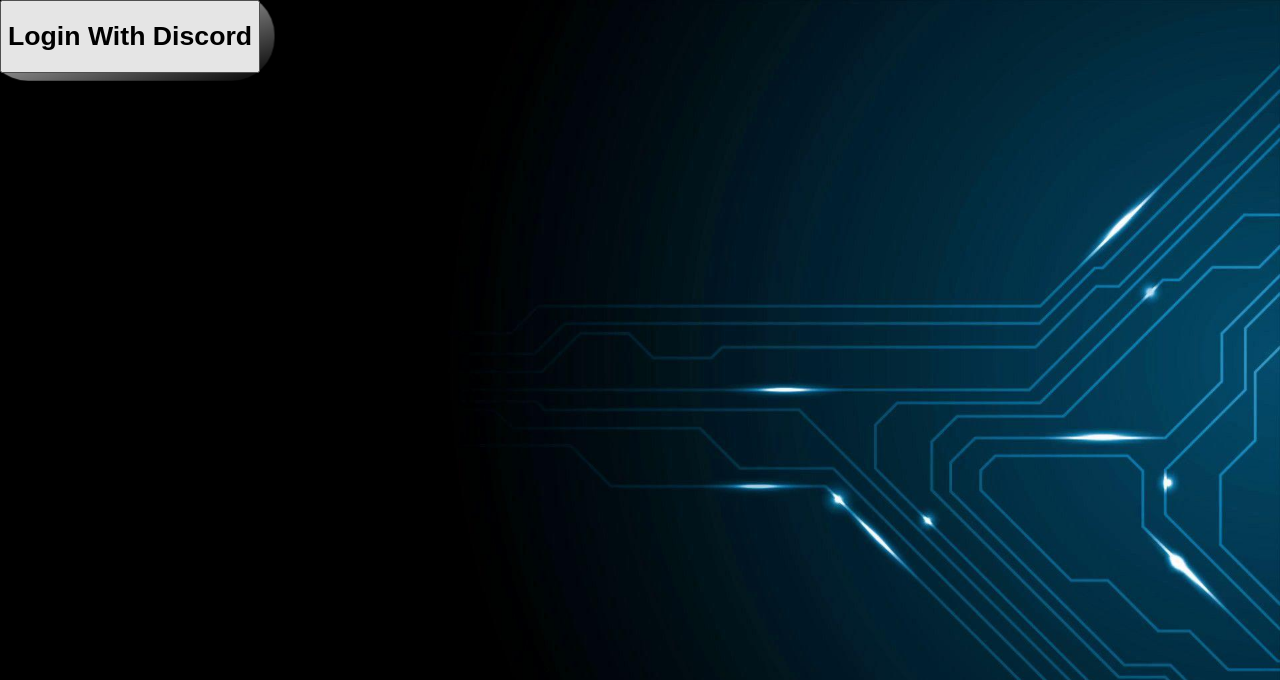
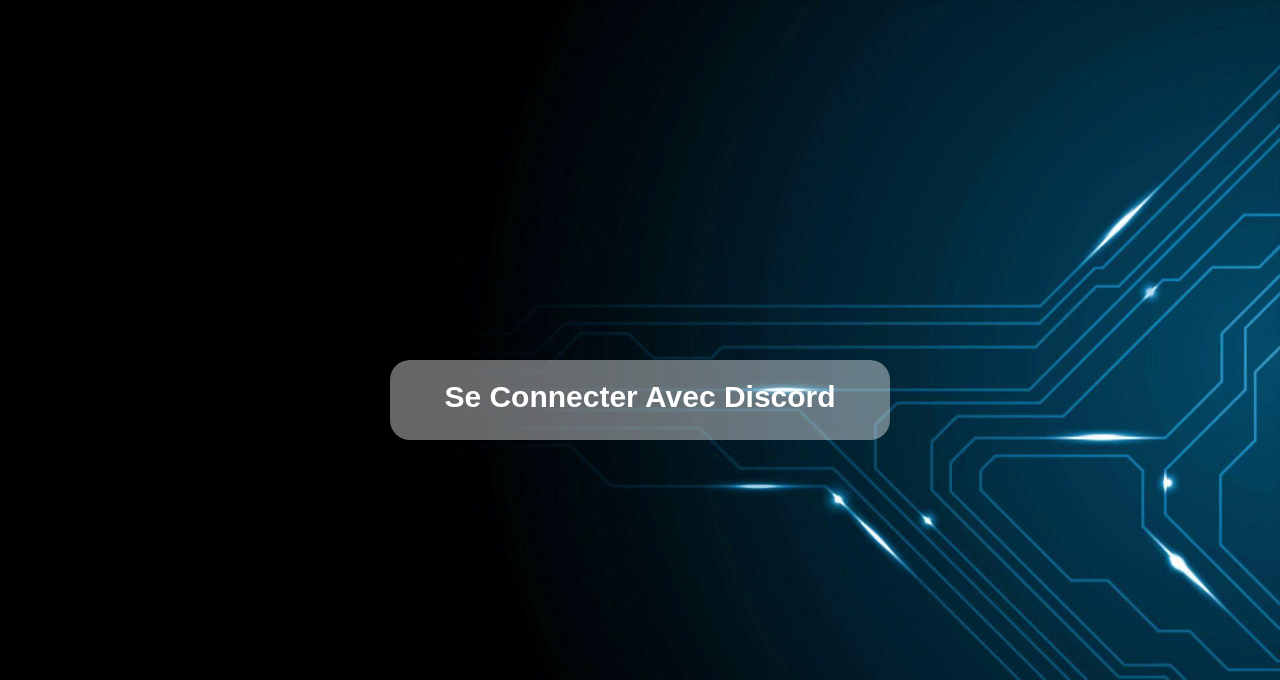
Before and after one commit to Scarlxrd211/211-Site, a Node server app: page /login in a window 1280 px wide. Shown: the top 680 px of the page. Run offline with Node 20, Linux system fonts and the light colour scheme.

Commit message:
New Commit

```diff
--- a/login.html
+++ b/login.html
@@ -1,21 +1,14 @@
-<!doctype html>
-<html>
+<!DOCTYPE html>
+<html lang="fr">
 <head>
-  <meta charset="UTF-8">
-  <meta name="viewport" content="width=device-width, initial-scale=1.0">
-  <base href="/">
-  <link rel="stylesheet" href="css/login.css">
-  <link rel="stylesheet" href="css/styles.css"> <!-- Ajoutez cette ligne pour lier le fichier CSS externe -->
+    <meta charset="UTF-8">
+    <meta name="viewport" content="width=device-width, initial-scale=1.0">
+    <link rel="stylesheet" href="/css/login.css">
+    <title>211 #CCXI | Login</title>
 </head>
 <body>
-    <div class="center-container">
-        <a href="" class="button-container">
-            <button>
-                <div class="content-container">
-                    <h1>Login With Discord</h1>
-                </div>
-            </button>
-        </a>
-    </div>
+    <a href="https://discord.com/oauth2/authorize?client_id=1235220446085910610&response_type=token&redirect_uri=http%3A%2F%2Flocalhost%3A5500%2Fauth%2Fdiscord&scope=identify">
+        <button class="button"><h1>Se Connecter Avec Discord</h1></button>
+    </a>
 </body>
 </html>
--- a/public/css/login.css
+++ b/public/css/login.css
@@ -4,41 +4,36 @@
     background-image: url(/images/bg-code.png);
     background-repeat: no-repeat;
     background-size: cover;
-    backface-visibility: visible;
 }
 
-
-
-/* styles.css */
-.button-container {
-    position: relative;
-    display: inline-block;
+.button {
+    position: absolute;
+    top: 50%;
+    left: 50%;
+    transform: translate(-50%, -50%);
+    background-color: rgba(255, 255, 255, 0.4);
+    text-align: center;
+    height: 80px;
+    width: 500px;
+    border-radius: 20px;
+    transition: background-color 0.5s;
+    padding: 0;
+    border: 0;
 }
 
-.button-container:hover::before {
-    content: '';
-    position: absolute;
-    top: -5px;
-    left: -5px;
-    right: -5px;
-    bottom: -5px;
-    border-radius: 40px;
-    background: linear-gradient(to bottom right, #666, #ddd, #000);
-    z-index: -1;
-    animation: pulse-border 1s infinite;
+.button h1 {
+    font-size: 30px;
+    font-weight: 700;
+    color: white;
+    margin-bottom: 30px;
 }
 
-@keyframes pulse-border {
-    0% {
-        transform: scale(1);
-        opacity: 0.3;
-    }
-    50% {
-        transform: scale(1.1);
-        opacity: 0.7;
-    }
-    100% {
-        transform: scale(1);
-        opacity: 0.3;
-    }
+.button:hover {
+    background-color: #3a3df1;
+    border: 0;
+  }
+
+.link {
+    text-decoration: none;
+    color: inherit;
 }
```
Also changed, not shown: dashboard.html (+13 -9 lines), public/css/dashboard.css (added, +37 -0 lines), public/images/nitro-logo.png (added).
